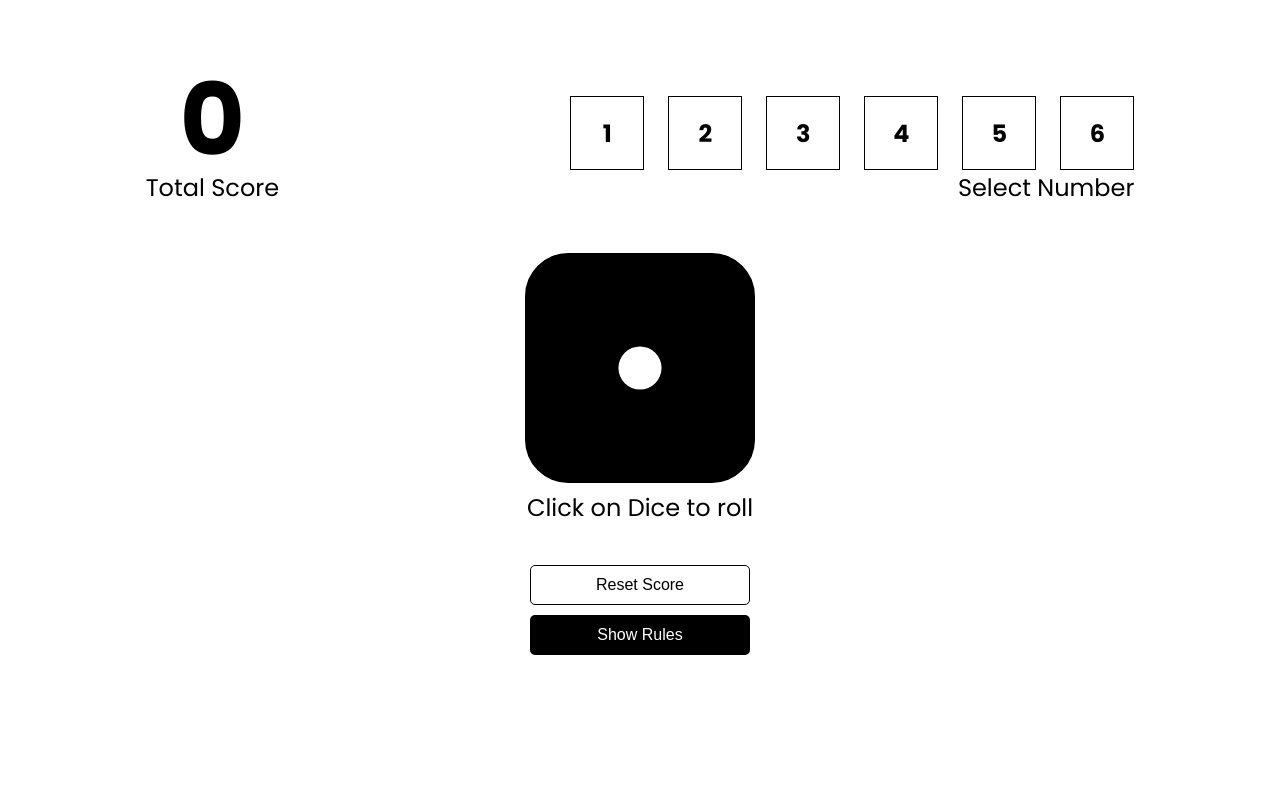
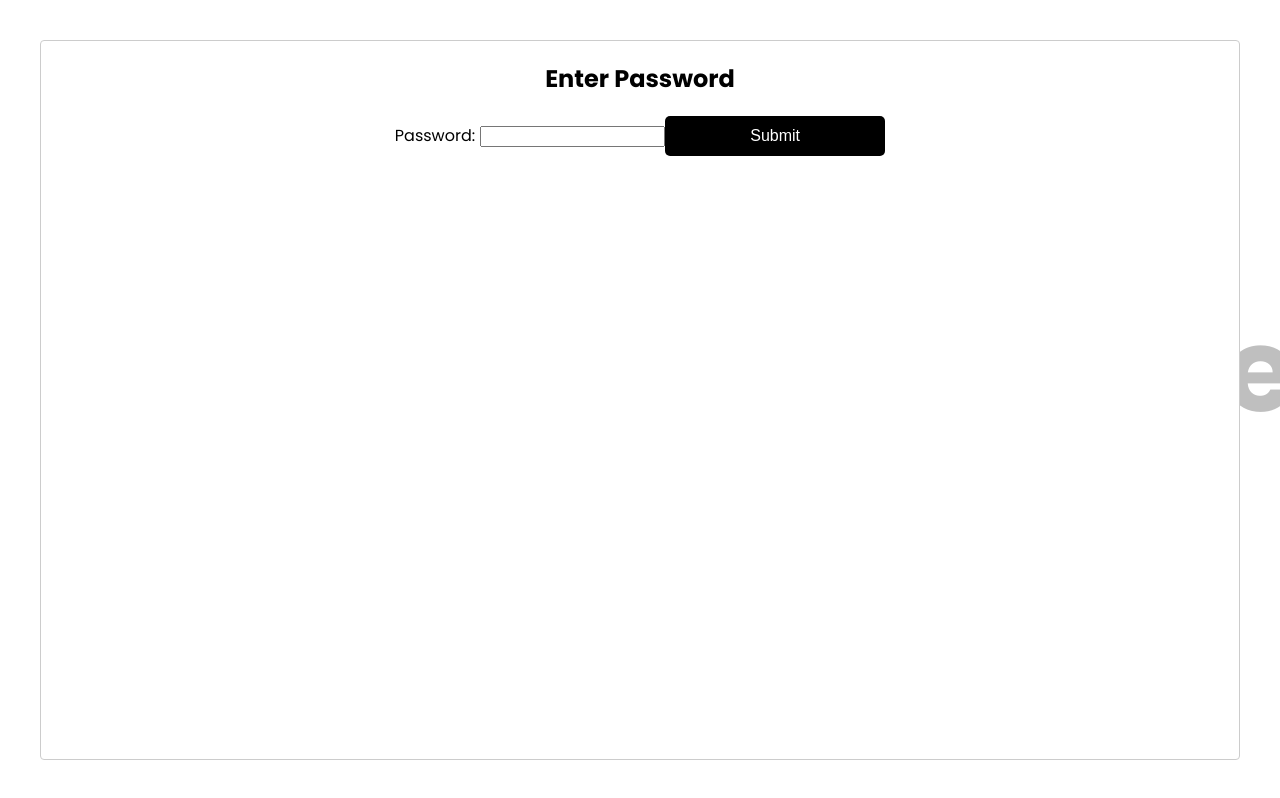
Before and after one commit to ZaidBinAthar/Dice-Game, a React (Vite) app in the folder Games/project-3/: page / in a window 1280 px wide. Both pictures are taken after a click on the button "Play Now". Built offline with nearby package versions, Linux system fonts and the light colour scheme.

Commit message:
Password Verification Added

```diff
--- a/Games/project-3/src/components/StartGame.jsx
+++ b/Games/project-3/src/components/StartGame.jsx
@@ -1,28 +1,90 @@
+// StartGame.js
+import React, { useState } from "react";
 import styled from "styled-components";
 import { Button } from "../styled/Button";
 import { GiDiceFire } from "react-icons/gi";
+import Modal from "react-modal";
+import { verifyPassword } from "./verifyPassword";
+
+Modal.setAppElement("#root"); // Set the root element for accessibility
 
 const StartGame = ({ toggle }) => {
+  const [password, setPassword] = useState("");
+  const [isValidPassword, setIsValidPassword] = useState(true);
+  const [isModalOpen, setIsModalOpen] = useState(false);
+
+  const handlePasswordChange = (e) => {
+    setPassword(e.target.value);
+    setIsValidPassword(true);
+  };
+
+  const handlePlayNow = () => {
+    const specialPassword = "zaid bin ather";
+
+    if (verifyPassword(password, specialPassword)) {
+      setIsValidPassword(true);
+      toggle();
+      setIsModalOpen(false);
+    } else {
+      setIsValidPassword(false);
+    }
+  };
+
+  const openModal = () => {
+    setIsModalOpen(true);
+    setPassword(""); // Clear password when opening the modal
+    setIsValidPassword(true);
+  };
+
+  const closeModal = () => {
+    setIsModalOpen(false);
+    setIsValidPassword(true);
+  };
+
+  function handleKeyDown(e) {
+    if (e.key === "Enter") {
+      handlePlayNow(e.target.value);
+    }
+  }
+
   return (
     <Container>
       <div>
         <div className="content">
           <h1>
-            {" "}
             <GiDiceFire size={600} />
           </h1>
         </div>
       </div>
       <div className="content">
         <h2>Dice Game</h2>
-        <Button onClick={toggle}>Play Now</Button>
+        <Button onClick={openModal}>Play Now</Button>
         <h5>Dev By..: Zaid Bin Ather</h5>
+        <Modal
+          isOpen={isModalOpen}
+          onRequestClose={closeModal}
+          contentLabel="Password Modal"
+        >
+          <ModalContent>
+            <h2>Enter Password</h2>
+            <label htmlFor="password">Password:</label>
+            <input
+              type="password"
+              id="password"
+              value={password}
+              onKeyDown={handleKeyDown}
+              onChange={handlePasswordChange}
+            />
+            {!isValidPassword && (
+              <ErrorMessage>Invalid password. Please try again.</ErrorMessage>
+            )}
+            <Button onClick={handlePlayNow}>Submit</Button>
+          </ModalContent>
+        </Modal>
       </div>
     </Container>
   );
 };
-
-export default StartGame;
 
 const Container = styled.div`
   max-width: 1180px;
@@ -30,13 +92,40 @@ const Container = styled.div`
   display: flex;
   margin: 0 auto;
   align-items: center;
+
   .content {
     h2 {
       font-size: 116px;
       white-space: nowrap;
     }
+
     h1 {
       color: #353434;
     }
   }
 `;
+
+const ModalContent = styled.div`
+  text-align: center;
+
+  h2 {
+    margin-bottom: 20px;
+  }
+
+  label {
+    margin-right: 5px;
+  }
+
+  input {
+    margin-bottom: 10px;
+  }
+`;
+
+const ErrorMessage = styled.p`
+  color: red;
+  margin-top: 5px;
+`;
+
+
+
+export default StartGame;
--- /dev/null
+++ b/Games/project-3/src/components/verifyPassword.js
@@ -0,0 +1,4 @@
+// passwordUtils.js
+export const verifyPassword = (enteredPassword, specialPassword) => {
+    return enteredPassword === specialPassword;
+};
```
